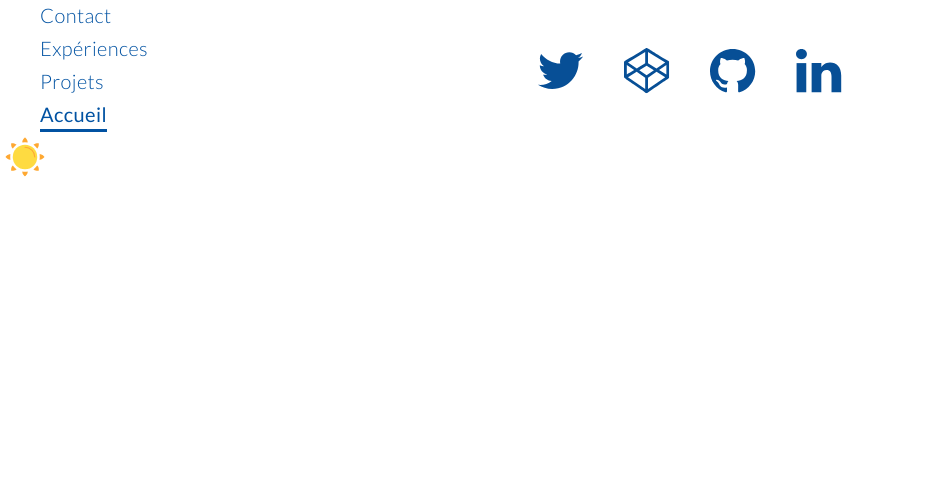
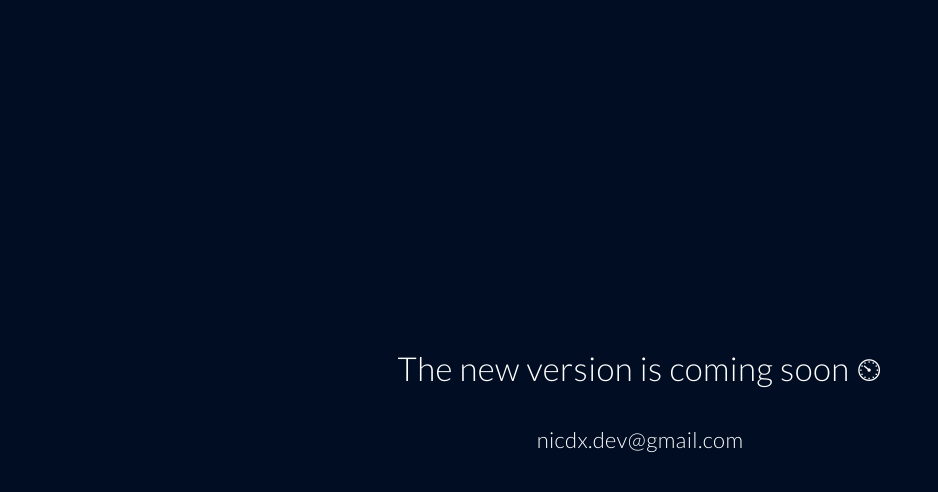
Before and after one commit to NicolasD09/portfolio, a Nuxt app: page / in a window 1280 px wide. Shown: the top 492 px of the page, without its empty margins (0-938 px from the left). Built offline with nearby package versions, Linux system fonts and the light colour scheme; what v-hotkey would draw is missing.

Commit message:
maintenance

```diff
--- a/assets/css/global.css
+++ b/assets/css/global.css
@@ -1,6 +1,6 @@
 @import url("https://fonts.googleapis.com/css2?family=Lato:wght@300;400;700&display=swap");
 
-.theme-light {
+/* .theme-light {
   --bg-color: #f8f8f8;
   --lighter-blue: #0664c2;
   --light-blue: #0152a2;
@@ -26,7 +26,7 @@
   --light-grey: #cdcdcd;
   --form-bg: #000e1c;
   --shadow: rgba(0, 0, 0, 0.3);
-}
+} */
 
 html {
   font-family: "Lato", sans-serif;
@@ -60,8 +60,8 @@ html {
 }
 
 #app {
-  /* min-height: 100vh; */
-  height: 100%;
+  min-height: 100vh;
+  /* height: 100%; */
   top: 0;
   bottom: 0;
   left: 0;
--- a/layouts/default.vue
+++ b/layouts/default.vue
@@ -1,15 +1,6 @@
 <template>
   <div v-bind:class="theme" id="app">
-    <div class="layout hidden sm:grid">
-      <Navbar />
-      <Nuxt />
-    </div>
-    <div class="sm:hidden mobile">
-      <div class="pb-55 layout_mobile sm:hidden">
-        <Nuxt />
-      </div>
-      <Navbar />
-    </div>
+    <Nuxt />
   </div>
 </template>
 
--- a/pages/index.vue
+++ b/pages/index.vue
@@ -1,233 +1,38 @@
 <template>
-  <div>
-    <div v-if="main_show">
-      <div v-for="(homepage, index) in allHomepage" :key="index">
-        <transition name="fade">
-          <div
-            class="home__left flex flex-col z-10 mt-6 mx-auto h-full pb-12 lg:pb-0"
-          >
-            <div class="logo w-1/2 mx-auto xl:mx-0">
-              <img
-                src="~/static/logo/logo.svg"
-                alt=""
-                class="w-8/12 xl:w-full"
-              />
-            </div>
-            <h1
-              class="text-xl sm:text-2xl md:text-4xl mt-8 lg:mt-0 lg:text-6xl font-regular w-10/12 xl:w-1/2"
-            >
-              {{ homepage.title.fr }}
-            </h1>
-            <p
-              class="text-base sm:text-xl md:text-3xl my-4 md:mt-8 w-11/12 lg:w-5/12"
-            >
-              {{ homepage.tagline.fr }}
-            </p>
-            <div class="home__cta mt-12">
-              <Button type="primary" class="sm:mr-8" to="/projets"
-                >Voir mon travail</Button
-              >
-              <Button type="secondary" to="/contact">Me contacter</Button>
-            </div>
-          </div>
-        </transition>
-        <transition type="transition" name="slide-fade">
-          <div
-            class="home__right absolute top-0 right-0 xl:w-1/2 w-full"
-            v-if="image_show"
-          >
-            <img
-              class="home__right__image"
-              src="~/assets/img/home_bg_md.jpg"
-              alt="image de bureau"
-            />
-          </div>
-        </transition>
-      </div>
-    </div>
-    <div class="home__right__social w-full text-center">
-      <a class="mx-5" href="https://twitter.com/NDX_dev" target="_blank">
-        <img
-          class="home__right__social__img"
-          src="~/assets/img/twitter.svg"
-          alt
-        />
-      </a>
-      <a class="mx-5" href="https://codepen.io/NDX_dev" target="_blank">
-        <img
-          class="home__right__social__img"
-          src="~/assets/img/codepen.svg"
-          alt
-        />
-      </a>
-      <a class="mx-5" href="https://github.com/NicolasD09" target="_blank">
-        <img
-          class="home__right__social__img"
-          src="~/assets/img/github.svg"
-          alt
-        />
-      </a>
-      <a
-        class="mx-5"
-        href="https://www.linkedin.com/in/nicdx-dev/"
-        target="_blank"
-      >
-        <img
-          class="home__right__social__img"
-          src="~/assets/img/linkedin.svg"
-          alt
-        />
-      </a>
-    </div>
+  <div class="wrapper">
+    <h1>The new version is coming soon ⏲</h1>
+    <p>nicdx.dev@gmail.com</p>
   </div>
 </template>
 
 <script>
-// import ConstructionModal from "@/components/ConstructionModal/ConstructionModal";
-import Button from "@/components/Button/Button";
-import { getHomepage } from "@/queries/queries.js";
 export default {
-  data() {
-    return {
-      image_show: false,
-      main_show: false
-    };
-  },
-  apollo: {
-    allHomepage: {
-      prefetch: true,
-      query: getHomepage
-    }
-  },
-  components: {
-    // ConstructionModal,
-    Button
-  },
-  mounted() {
-    setTimeout(() => {
-      this.main_show = true;
-    }, 200);
-    setTimeout(() => {
-      this.image_show = true;
-    }, 500);
-  }
-};
+
+}
 </script>
 
 <style scoped>
-* {
-  z-index: 10;
-}
-.logo {
-  height: fit-content;
-  width: fit-content;
+.wrapper{
+  background: rgb(1, 13, 34);
+  display: flex;
+  flex-direction: column;
+  width: 100%;
+  position: absolute;
+  top: 0;
+  bottom: 0;
+  color: white;
+  align-items: center;
+  justify-content: center;
+  text-align: center;
+  padding: 15px;
 }
 
-.home__wrapper {
-  min-height: 80vh;
-  padding-bottom: 50px;
+h1{
+  font-size: calc(24px + (36 - 24) * ((100vw - 300px) / (1600 - 300)));
+  margin-bottom: 30px;
+}
+p{
+  font-size: calc(16px + (24 - 16) * ((100vw - 300px) / (1600 - 300)));
 }
 
-.home__left {
-  left: 10%;
-  position: relative;
-  order: 1;
-  height: fit-content;
-}
-
-.home__right {
-  z-index: 0;
-  order: 0;
-  border-bottom-left-radius: 30px;
-  box-shadow: 0 0 30px rgba(0, 0, 0, 0.5);
-}
-
-.home__right__image {
-  border-bottom-left-radius: 30px;
-}
-
-.slide-fade-enter-active,
-.slide-fade-leave-active {
-  transition-property: all;
-  transition-timing-function: ease-in-out;
-  transition-duration: 1s;
-}
-
-.slide-fade-enter,
-.slide-fade-leave-to {
-  transform: translateX(30%);
-  opacity: 0;
-}
-
-.fade-enter-active,
-.fade-leave-active {
-  transition-property: all;
-  transition-timing-function: ease-in-out;
-  transition-duration: 0.7s;
-}
-
-.fade-enter,
-.fade-leave-to {
-  opacity: 0;
-}
-
-.home__right__quote p:nth-child(1) {
-  border-left: 3px solid var(--light-grey);
-  padding-left: 0.5rem;
-}
-
-.home__right__social__img {
-  height: 46px;
-  display: inline-block;
-}
-
-.home__right__social a:hover {
-  transform: translateY(-3px);
-  filter: drop-shadow(0 0 15px rgba(0, 0, 0, 0.8));
-}
-
-/* RESPONSIVE */
-@media (max-width: 640px) {
-  .home__left {
-    margin: 52% auto 0 auto;
-  }
-  .home__right {
-    border-bottom-right-radius: 30px;
-    margin-top: 0;
-  }
-}
-
-@media (min-width: 1024px) {
-  .home__right__social {
-    position: absolute;
-    left: 50%;
-    transform: translateX(-25%);
-    width: fit-content;
-    bottom: 2em;
-  }
-}
-@media (min-width: 640px) and (max-width: 1280px) {
-  .home__right {
-    border-bottom-right-radius: 30px;
-    margin-top: -20%;
-  }
-  .home__right__image {
-    border-bottom-right-radius: 30px;
-  }
-  .home__left {
-    margin: 44% auto 0 auto;
-  }
-}
-
-@media (max-width: 1280px) {
-  .home__right__social {
-    position: relative;
-    left: 50%;
-    transform: translateX(-50%);
-    width: fit-content;
-    bottom: 0;
-    margin-top: 3em;
-    margin-bottom: 3em;
-  }
-}
 </style>
--- /dev/null
+++ b/pages/index_old.vue
@@ -0,0 +1,233 @@
+<template>
+  <div>
+    <div v-if="main_show">
+      <div v-for="(homepage, index) in allHomepage" :key="index">
+        <transition name="fade">
+          <div
+            class="home__left flex flex-col z-10 mt-6 mx-auto h-full pb-12 lg:pb-0"
+          >
+            <div class="logo w-1/2 mx-auto xl:mx-0">
+              <img
+                src="~/static/logo/logo.svg"
+                alt=""
+                class="w-8/12 xl:w-full"
+              />
+            </div>
+            <h1
+              class="text-xl sm:text-2xl md:text-4xl mt-8 lg:mt-0 lg:text-6xl font-regular w-10/12 xl:w-1/2"
+            >
+              {{ homepage.title.fr }}
+            </h1>
+            <p
+              class="text-base sm:text-xl md:text-3xl my-4 md:mt-8 w-11/12 lg:w-5/12"
+            >
+              {{ homepage.tagline.fr }}
+            </p>
+            <div class="home__cta mt-12">
+              <Button type="primary" class="sm:mr-8" to="/projets"
+                >Voir mon travail</Button
+              >
+              <Button type="secondary" to="/contact">Me contacter</Button>
+            </div>
+          </div>
+        </transition>
+        <transition type="transition" name="slide-fade">
+          <div
+            class="home__right absolute top-0 right-0 xl:w-1/2 w-full"
+            v-if="image_show"
+          >
+            <img
+              class="home__right__image"
+              src="~/assets/img/home_bg_md.jpg"
+              alt="image de bureau"
+            />
+          </div>
+        </transition>
+      </div>
+    </div>
+    <div class="home__right__social w-full text-center">
+      <a class="mx-5" href="https://twitter.com/NDX_dev" target="_blank">
+        <img
+          class="home__right__social__img"
+          src="~/assets/img/twitter.svg"
+          alt
+        />
+      </a>
+      <a class="mx-5" href="https://codepen.io/NDX_dev" target="_blank">
+        <img
+          class="home__right__social__img"
+          src="~/assets/img/codepen.svg"
+          alt
+        />
+      </a>
+      <a class="mx-5" href="https://github.com/NicolasD09" target="_blank">
+        <img
+          class="home__right__social__img"
+          src="~/assets/img/github.svg"
+          alt
+        />
+      </a>
+      <a
+        class="mx-5"
+        href="https://www.linkedin.com/in/nicdx-dev/"
+        target="_blank"
+      >
+        <img
+          class="home__right__social__img"
+          src="~/assets/img/linkedin.svg"
+          alt
+        />
+      </a>
+    </div>
+  </div>
+</template>
+
+<script>
+// import ConstructionModal from "@/components/ConstructionModal/ConstructionModal";
+import Button from "@/components/Button/Button";
+import { getHomepage } from "@/queries/queries.js";
+export default {
+  data() {
+    return {
+      image_show: false,
+      main_show: false
+    };
+  },
+  apollo: {
+    allHomepage: {
+      prefetch: true,
+      query: getHomepage
+    }
+  },
+  components: {
+    // ConstructionModal,
+    Button
+  },
+  mounted() {
+    setTimeout(() => {
+      this.main_show = true;
+    }, 200);
+    setTimeout(() => {
+      this.image_show = true;
+    }, 500);
+  }
+};
+</script>
+
+<style scoped>
+* {
+  z-index: 10;
+}
+.logo {
+  height: fit-content;
+  width: fit-content;
+}
+
+.home__wrapper {
+  min-height: 80vh;
+  padding-bottom: 50px;
+}
+
+.home__left {
+  left: 10%;
+  position: relative;
+  order: 1;
+  height: fit-content;
+}
+
+.home__right {
+  z-index: 0;
+  order: 0;
+  border-bottom-left-radius: 30px;
+  box-shadow: 0 0 30px rgba(0, 0, 0, 0.5);
+}
+
+.home__right__image {
+  border-bottom-left-radius: 30px;
+}
+
+.slide-fade-enter-active,
+.slide-fade-leave-active {
+  transition-property: all;
+  transition-timing-function: ease-in-out;
+  transition-duration: 1s;
+}
+
+.slide-fade-enter,
+.slide-fade-leave-to {
+  transform: translateX(30%);
+  opacity: 0;
+}
+
+.fade-enter-active,
+.fade-leave-active {
+  transition-property: all;
+  transition-timing-function: ease-in-out;
+  transition-duration: 0.7s;
+}
+
+.fade-enter,
+.fade-leave-to {
+  opacity: 0;
+}
+
+.home__right__quote p:nth-child(1) {
+  border-left: 3px solid var(--light-grey);
+  padding-left: 0.5rem;
+}
+
+.home__right__social__img {
+  height: 46px;
+  display: inline-block;
+}
+
+.home__right__social a:hover {
+  transform: translateY(-3px);
+  filter: drop-shadow(0 0 15px rgba(0, 0, 0, 0.8));
+}
+
+/* RESPONSIVE */
+@media (max-width: 640px) {
+  .home__left {
+    margin: 52% auto 0 auto;
+  }
+  .home__right {
+    border-bottom-right-radius: 30px;
+    margin-top: 0;
+  }
+}
+
+@media (min-width: 1024px) {
+  .home__right__social {
+    position: absolute;
+    left: 50%;
+    transform: translateX(-25%);
+    width: fit-content;
+    bottom: 2em;
+  }
+}
+@media (min-width: 640px) and (max-width: 1280px) {
+  .home__right {
+    border-bottom-right-radius: 30px;
+    margin-top: -20%;
+  }
+  .home__right__image {
+    border-bottom-right-radius: 30px;
+  }
+  .home__left {
+    margin: 44% auto 0 auto;
+  }
+}
+
+@media (max-width: 1280px) {
+  .home__right__social {
+    position: relative;
+    left: 50%;
+    transform: translateX(-50%);
+    width: fit-content;
+    bottom: 0;
+    margin-top: 3em;
+    margin-bottom: 3em;
+  }
+}
+</style>
```
Also changed, not shown: components/Contact/ContactForm.vue (+19 -19 lines).
